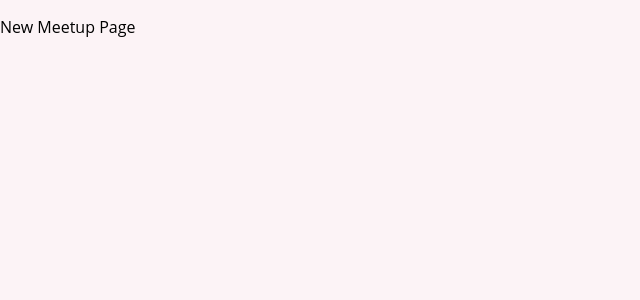
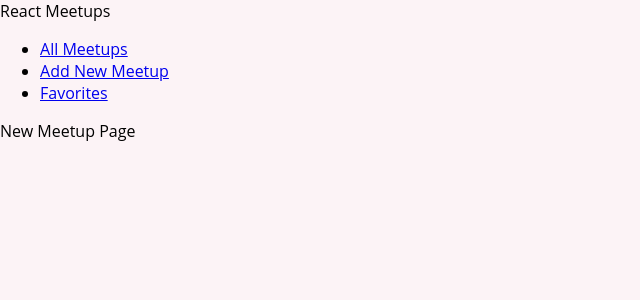
Before and after one commit to joegiuffrida/react-meetup-app, a React (Create React App) app: page /new-meetup in a window 1280 px wide. Shown: the top 300 px of the page, without its empty margins (0-640 px from the left). Built offline with nearby package versions, Linux system fonts and the light colour scheme.

Commit message:
added main navigation for app

```diff
--- a/src/App.js
+++ b/src/App.js
@@ -3,10 +3,12 @@
 import AllMeetupsPage from './pages/AllMeetups';
 import FavoritesPage from './pages/Favorites';
 import NewMeetupPage from './pages/NewMeetup';
+import MainNavigation from './components/layout/MainNavigation';
 
 const App = () => {
   return (
     <div>
+      <MainNavigation />
       <Routes>
         <Route path="/" element={<AllMeetupsPage />} />
         <Route path="/new-meetup" element={<NewMeetupPage />} />
--- /dev/null
+++ b/src/components/layout/MainNavigation.js
@@ -0,0 +1,24 @@
+import { Link } from 'react-router-dom';
+
+const MainNavigation = () => {
+  return (
+    <header>
+      <div>React Meetups</div>
+      <nav>
+        <ul>
+          <li>
+            <Link to="/">All Meetups</Link>
+          </li>
+          <li>
+            <Link to="/new-meetup">Add New Meetup</Link>
+          </li>
+          <li>
+            <Link to="/favorites">Favorites</Link>
+          </li>
+        </ul>
+      </nav>
+    </header>
+  );
+};
+
+export default MainNavigation;
```
